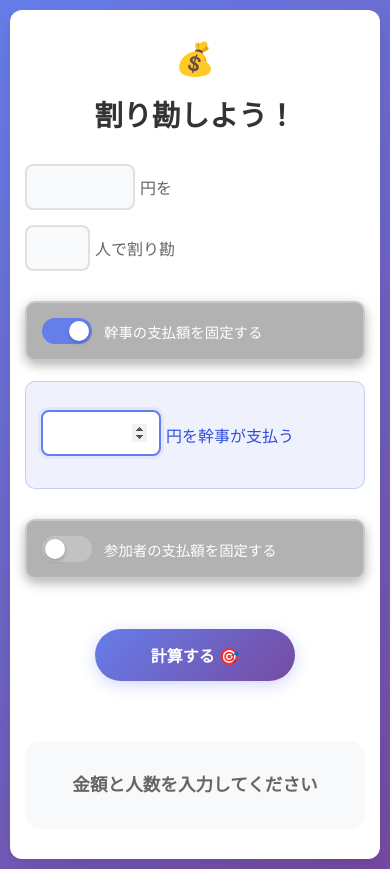
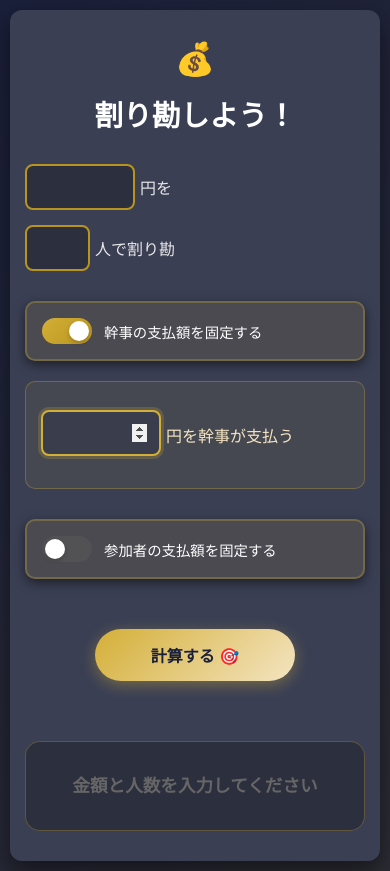
Before and after one commit to ojizou003/warikan-app, a website: page index.html in a window 390 px wide. Both pictures are taken after a click on the label "幹事の支払額を固定する". Drawn offline with Linux system fonts and the light colour scheme.

Commit message:
feat: UIテーマをダークエレガントな配色に更新

```diff
--- a/assets/css/styles.css
+++ b/assets/css/styles.css
@@ -2,24 +2,24 @@
 
 /* CSSカスタムプロパティ */
 :root {
-  /* カラーパレット */
-  --color-primary: #667eea;
-  --color-primary-dark: #764ba2;
+  /* カラーパレット - ダークエレガント */
+  --color-primary: #d4af37;
+  --color-primary-dark: #b8941f;
   --color-white: #ffffff;
-  --color-gray-light: #f8f9fa;
-  --color-gray-medium: #e0e0e0;
-  --color-gray-dark: #666;
-  --color-gray-darker: #333;
-  --color-success: #27ae60;
-  --color-error: #e74c3c;
+  --color-gray-light: #3a3f54;
+  --color-gray-medium: #5a5f74;
+  --color-gray-dark: #e8e8e8;
+  --color-gray-darker: #ffffff;
+  --color-success: #d4af37;
+  --color-error: #ff6b6b;
 
-  /* シャドウ */
-  --shadow-light: 0 10px 25px rgba(0, 0, 0, 0.1);
-  --shadow-medium: 0 20px 40px rgba(0, 0, 0, 0.1);
-  --shadow-button: 0 4px 15px rgba(102, 126, 234, 0.3);
-  --shadow-button-hover: 0 6px 20px rgba(102, 126, 234, 0.4);
-  --shadow-input-focus: 0 4px 12px rgba(102, 126, 234, 0.2);
-  --shadow-input-touch: 0 0 0 3px rgba(102, 126, 234, 0.3);
+  /* シャドウ - ダークエレガント */
+  --shadow-light: 0 10px 25px rgba(0, 0, 0, 0.5);
+  --shadow-medium: 0 20px 40px rgba(0, 0, 0, 0.6);
+  --shadow-button: 0 4px 15px rgba(212, 175, 55, 0.4);
+  --shadow-button-hover: 0 6px 20px rgba(212, 175, 55, 0.6);
+  --shadow-input-focus: 0 4px 12px rgba(212, 175, 55, 0.3);
+  --shadow-input-touch: 0 0 0 3px rgba(212, 175, 55, 0.4);
 
   /* スペーシング */
   --spacing-xs: 5px;
@@ -71,7 +71,7 @@
 /* 基本要素 */
 body {
   font-family: var(--font-family);
-  background: linear-gradient(135deg, var(--color-primary) 0%, var(--color-primary-dark) 100%);
+  background: linear-gradient(135deg, #1a1f3a 0%, #2c2c34 100%);
   min-height: 100vh;
   display: flex;
   justify-content: center;
@@ -82,7 +82,7 @@ body {
 
 /* コンテナ */
 .container {
-  background: var(--color-white);
+  background: #3a3f54;
   border-radius: var(--radius-2xl);
   box-shadow: var(--shadow-medium);
   padding: var(--spacing-xl);
@@ -93,7 +93,7 @@ body {
 
 /* ヘッダー */
 h1 {
-  color: var(--color-gray-darker);
+  color: #ffffff;
   font-size: var(--font-size-4xl);
   margin-bottom: var(--spacing-xs);
   font-weight: var(--font-weight-bold);
@@ -128,19 +128,20 @@ input[type="number"] {
   width: 120px;
   padding: 15px;
   font-size: var(--font-size-lg);
-  border: 2px solid var(--color-gray-medium);
+  border: 2px solid #b8941f;
   border-radius: var(--radius-md);
   text-align: center;
   transition: all var(--transition-fast);
-  background: var(--color-gray-light);
+  background: #2c2f3e;
+  color: #ffffff;
   /* IMEを無効化（IE/Edge向け） */
   ime-mode: disabled;
 }
 
 input[type="number"]:focus {
   outline: none;
-  border-color: var(--color-primary);
-  background: var(--color-white);
+  border-color: #d4af37;
+  background: #3a3d4c;
   transform: translateY(-2px);
   box-shadow: var(--shadow-input-focus);
 }
@@ -155,14 +156,14 @@ input[type="number"]:focus {
 
 .input-label {
   font-size: var(--font-size-md);
-  color: var(--color-gray-dark);
+  color: #e8e8e8;
   font-weight: var(--font-weight-normal);
 }
 
 /* ボタン */
 .calculate-btn {
-  background: linear-gradient(135deg, var(--color-primary) 0%, var(--color-primary-dark) 100%);
-  color: var(--color-white);
+  background: linear-gradient(135deg, #d4af37 0%, #f4e4c1 100%);
+  color: #1a1f3a;
   border: none;
   padding: 18px 40px;
   font-size: var(--font-size-lg);
@@ -187,18 +188,19 @@ input[type="number"]:focus {
 .result-container {
   margin-top: var(--spacing-lg);
   padding: 25px;
-  background: var(--color-gray-light);
+  background: #2c2f3e;
   border-radius: var(--radius-xl);
   min-height: 80px;
   display: flex;
   align-items: center;
   justify-content: center;
+  border: 1px solid rgba(212, 175, 55, 0.3);
 }
 
 #answer {
   font-size: var(--font-size-xl);
   font-weight: var(--font-weight-medium);
-  color: var(--color-gray-darker);
+  color: #ffffff;
   line-height: 1.6;
 }
 
@@ -212,14 +214,14 @@ input[type="number"]:focus {
 
 .result-amount {
   font-size: 2rem;
-  color: var(--color-primary);
+  color: #d4af37;
   font-weight: var(--font-weight-bold);
   margin: var(--spacing-sm) 0;
 }
 
 .result-detail {
   font-size: var(--font-size-md);
-  color: var(--color-gray-dark);
+  color: #e8e8e8;
   margin-top: var(--spacing-sm);
 }
 
@@ -244,7 +246,7 @@ input[type="number"]:focus {
 
   .calculate-btn:active {
     transform: scale(0.98);
-    box-shadow: 0 2px 10px rgba(102, 126, 234, 0.3);
+    box-shadow: 0 2px 10px rgba(212, 175, 55, 0.4);
   }
 }
 
@@ -418,10 +420,10 @@ input[type="number"]:focus {
 .organizer-toggle {
     margin: 20px 0;
     padding: 15px;
-    background: rgba(0, 0, 0, 0.3);
+    background: rgba(212, 175, 55, 0.1);
     border-radius: 10px;
-    border: 2px solid rgba(255, 255, 255, 0.3);
-    box-shadow: 0 4px 12px rgba(0, 0, 0, 0.3);
+    border: 2px solid rgba(212, 175, 55, 0.3);
+    box-shadow: 0 4px 12px rgba(0, 0, 0, 0.5);
 }
 
 .toggle-description {
@@ -451,7 +453,7 @@ input[type="number"]:focus {
     display: inline-block;
     width: 50px;
     height: 26px;
-    background: rgba(255, 255, 255, 0.2);
+    background: rgba(92, 92, 92, 0.4);
     border-radius: 26px;
     transition: all 0.3s ease;
     margin-right: 12px;
@@ -472,7 +474,7 @@ input[type="number"]:focus {
 }
 
 .toggle-label input:checked + .toggle-slider {
-    background: #667eea;
+    background: linear-gradient(135deg, #d4af37 0%, #b8941f 100%);
 }
 
 .toggle-label input:checked + .toggle-slider::before {
@@ -488,9 +490,9 @@ input[type="number"]:focus {
 .organizer-input {
     margin-top: 15px;
     padding: 15px;
-    background: rgba(102, 126, 234, 0.1);
+    background: rgba(212, 175, 55, 0.08);
     border-radius: 10px;
-    border: 1px solid rgba(102, 126, 234, 0.3);
+    border: 1px solid rgba(212, 175, 55, 0.3);
     animation: slideDown 0.3s ease-out;
 }
 
@@ -499,13 +501,13 @@ input[type="number"]:focus {
 }
 
 .organizer-wrapper .input-label {
-    color: #314ddb;
+    color: #f4e4c1;
     font-weight: 500;
 }
 
 .organizer-wrapper input:focus {
-    border-color: #667eea;
-    box-shadow: 0 0 0 3px rgba(102, 126, 234, 0.1);
+    border-color: #d4af37;
+    box-shadow: 0 0 0 3px rgba(212, 175, 55, 0.2);
 }
 
 @keyframes slideDown {
@@ -561,8 +563,8 @@ input[type="number"]:focus {
 /* エラー状態 */
 .error {
   color: var(--color-error) !important;
-  background-color: #fdf2f2;
-  border: 1px solid #fecaca;
+  background-color: rgba(255, 107, 107, 0.1);
+  border: 1px solid rgba(255, 107, 107, 0.3);
   border-radius: var(--radius-sm);
   padding: var(--spacing-md);
 }
@@ -575,7 +577,7 @@ input.error {
 
 .error-hint {
   font-size: var(--font-size-xs);
-  color: #9ca3af;
+  color: #b0b0b0;
   margin-top: var(--spacing-xs);
   font-style: italic;
 }
@@ -583,8 +585,8 @@ input.error {
 /* 成功状態 */
 .success {
   color: var(--color-success) !important;
-  background-color: #f0fdf4;
-  border: 1px solid #bbf7d0;
+  background-color: rgba(212, 175, 55, 0.1);
+  border: 1px solid rgba(212, 175, 55, 0.3);
   border-radius: var(--radius-sm);
   padding: var(--spacing-md);
 }
@@ -618,18 +620,18 @@ input.error {
 .participant-toggle {
     margin: 20px 0;
     padding: 15px;
-    background: rgba(0, 0, 0, 0.3);
+    background: rgba(212, 175, 55, 0.1);
     border-radius: 10px;
-    border: 2px solid rgba(255, 255, 255, 0.3);
-    box-shadow: 0 4px 12px rgba(0, 0, 0, 0.3);
+    border: 2px solid rgba(212, 175, 55, 0.3);
+    box-shadow: 0 4px 12px rgba(0, 0, 0, 0.5);
 }
 
 .participant-input {
     margin-top: 15px;
     padding: 15px;
-    background: rgba(34, 197, 94, 0.1);
+    background: rgba(212, 175, 55, 0.08);
     border-radius: 10px;
-    border: 1px solid rgba(34, 197, 94, 0.3);
+    border: 1px solid rgba(212, 175, 55, 0.3);
     animation: slideDown 0.3s ease-out;
 }
 
@@ -638,11 +640,11 @@ input.error {
 }
 
 .participant-wrapper .input-label {
-    color: #06742e;
+    color: #f4e4c1;
     font-weight: 500;
 }
 
 .participant-wrapper input:focus {
-    border-color: #22c55e;
-    box-shadow: 0 0 0 3px rgba(34, 197, 94, 0.1);
+    border-color: #d4af37;
+    box-shadow: 0 0 0 3px rgba(212, 175, 55, 0.2);
 }
```
